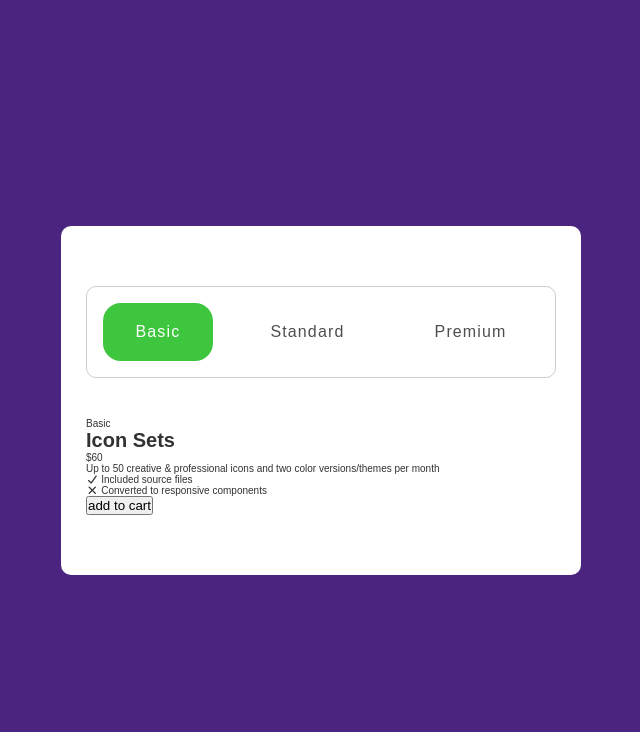
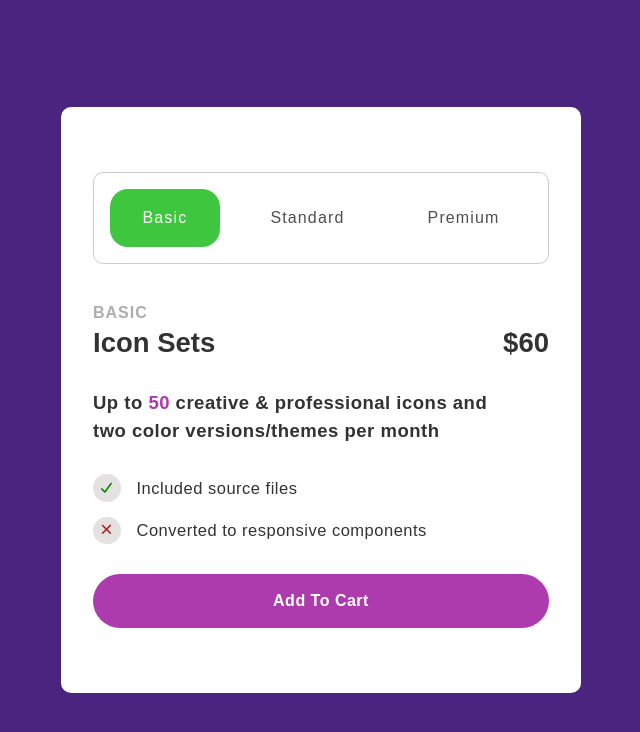
Before and after one commit to olopcodes/icon-set-price-card, a plain HTML site: page index.html in a window 1280 px wide. Shown: the whole page, without its empty margins (319-959 px from the left). Drawn offline with Linux system fonts and the light colour scheme.

Commit message:
finished styling

```diff
--- a/styles.css
+++ b/styles.css
@@ -25,9 +25,15 @@ ul {
   list-style: none;
 }
 
+button {
+  cursor: pointer;
+
+  transition: background-color 0.25s ease;
+}
+
 .icon-set-card {
   background-color: white;
-  padding: 6rem 2.5rem;
+  padding: 6.5rem 3.2rem;
   border-radius: 1rem;
   width: 93%;
   max-width: 52rem;
@@ -48,7 +54,6 @@ ul {
   font-size: 1.6rem;
   border-radius: 1.8rem;
   border: 0;
-  cursor: pointer;
   text-transform: capitalize;
   background-color: transparent;
   color: #504d4d;
@@ -67,3 +72,94 @@ ul {
 .btn-active:hover {
   background-color: rgb(114, 177, 114);
 }
+
+.icon-set-price-text {
+  margin-bottom: 3rem;
+}
+
+.icon-set-plan-title {
+  font-size: 1.6rem;
+  color: #afacac;
+  text-transform: uppercase;
+  margin-bottom: 0.5rem;
+  font-weight: bold;
+  letter-spacing: 1px;
+}
+
+.icon-set-price-text {
+  display: flex;
+  align-items: center;
+  justify-content: space-between;
+}
+
+.icon-set-title,
+.icon-set-price {
+  font-size: 2.75rem;
+  font-weight: bold;
+}
+
+.icon-set-text {
+  font-size: 1.85rem;
+  line-height: 1.5;
+  width: 90%;
+  font-weight: 600;
+  letter-spacing: 0.5px;
+  margin-bottom: 3rem;
+}
+
+.icon-set-icons-num {
+  color: rgb(174, 59, 174);
+  font-weight: bold;
+}
+
+.icon-set-list {
+  margin-bottom: 3rem;
+}
+
+.icon-set-list li {
+  display: flex;
+  align-items: center;
+  gap: 1.6rem;
+  font-size: 1.65rem;
+  letter-spacing: 0.5px;
+}
+
+.icon-set-list li:not(:last-of-type) {
+  margin-bottom: 1.5rem;
+}
+
+.icon-set-icon {
+  background-color: #e5e1e1;
+  height: 2.75rem;
+  width: 2.75rem;
+  display: flex;
+  justify-content: center;
+  align-items: center;
+  border-radius: 50%;
+  font-size: 1.25rem;
+}
+
+.fa-check {
+  color: green;
+}
+.fa-xmark {
+  color: firebrick;
+}
+
+.btn-cart {
+  padding: 1.8rem 3.2rem;
+  width: 100%;
+  font-family: inherit;
+  font-size: 1.6rem;
+  border-radius: 4rem;
+  border: 0;
+  background-color: rgb(174, 59, 174);
+  color: white;
+  font-weight: bold;
+  letter-spacing: 0.5px;
+  text-transform: capitalize;
+}
+
+.btn-cart:hover {
+  background-color: rgb(208, 74, 208);
+}
```
